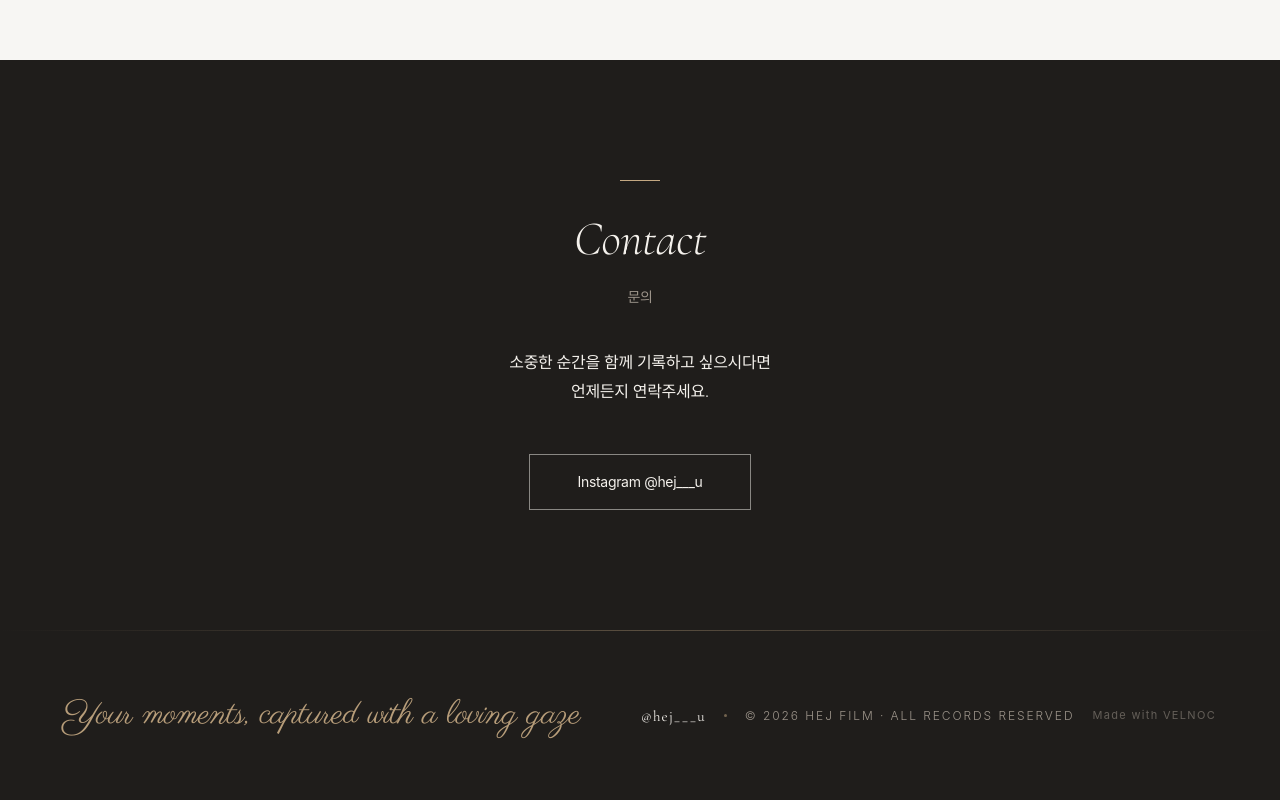
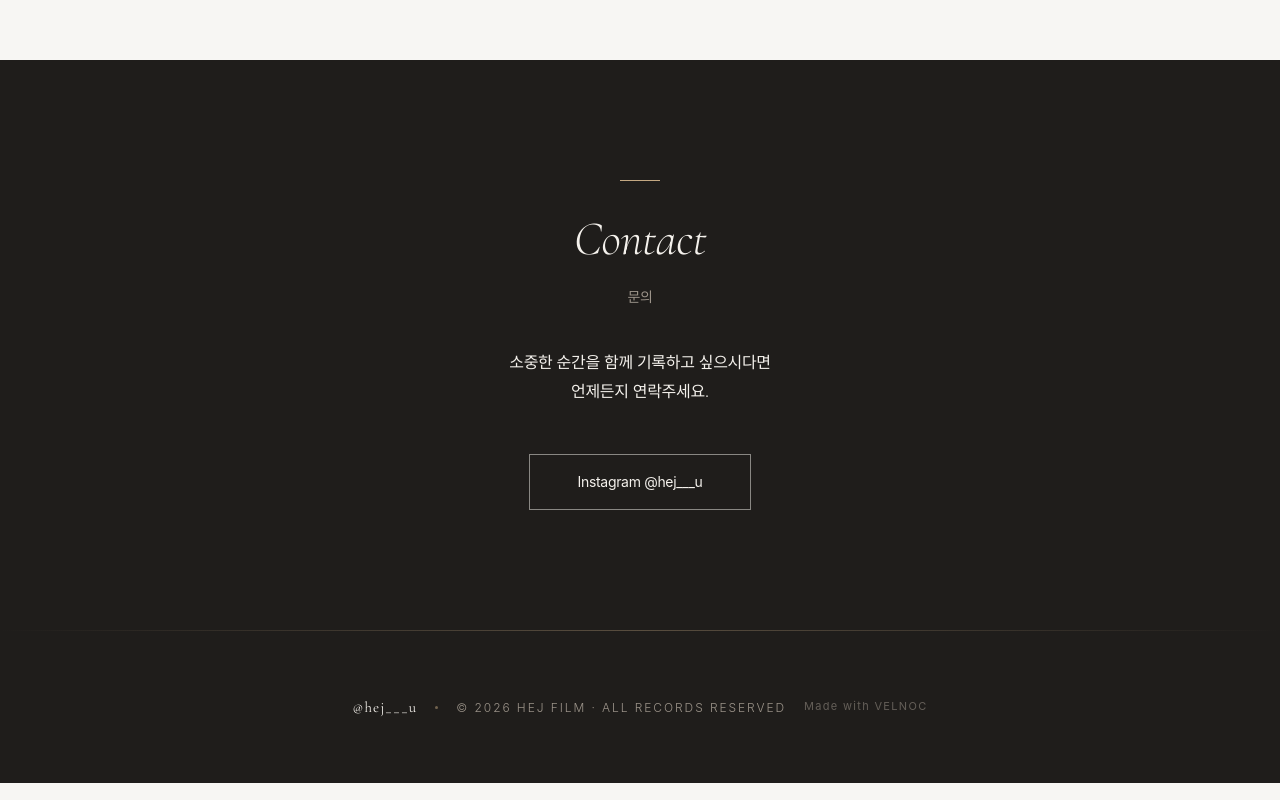
Before and after one commit to hungryangel/HEJ_film_page, an Astro site in the folder astro-site/: page / in a window 1280 px wide. Shown: the part 4738-5538 px from the top of the page. Built offline with nearby package versions, Linux system fonts and the light colour scheme; Astro itself is replaced by a stand-in of ours; a web font is replaced by a local one.

```diff
--- a/astro-site/src/components/Footer.astro
+++ b/astro-site/src/components/Footer.astro
@@ -11,12 +11,7 @@ import { site, contactLinks } from '../data/site';
 
 <footer class="footer-dark w-full" style="background:var(--color-dark);">
   <div class="reveal footer-inner container-1200">
-    <!-- 왼쪽: 필기체 시그니처 -->
-    <p class="footer-signature font-script" aria-hidden="true">
-      {site.signature}
-    </p>
-
-    <!-- 오른쪽: 핸들 · 카피라이트 · 크레딧 -->
+    <!-- 핸들 · 카피라이트 · 크레딧 -->
     <div class="footer-meta">
       <a
         href={contactLinks.instagram}
@@ -65,16 +60,7 @@ import { site, contactLinks } from '../data/site';
     padding-bottom: 64px;
   }
 
-  /* 필기체 시그니처 */
-  .footer-signature {
-    font-size: clamp(26px, 3.4vw, 34px);
-    line-height: 1.2;
-    color: var(--color-accent);
-    /* 살짝 밝게 — 다크 배경에서 골드가 충분히 떠 보이도록 */
-    opacity: 0.92;
-  }
-
-  /* 오른쪽 메타 묶음 */
+  /* 메타 묶음 (핸들·카피라이트·크레딧) */
   .footer-meta {
     display: flex;
     flex-direction: column;
@@ -115,14 +101,8 @@ import { site, contactLinks } from '../data/site';
     }
   }
 
-  /* ── 데스크톱: 좌(시그니처) / 우(메타) 한 줄 배치 ── */
+  /* ── 데스크톱: 핸들·카피라이트·크레딧을 한 줄 중앙 배치 ── */
   @media (min-width: 768px) {
-    .footer-inner {
-      flex-direction: row;
-      justify-content: space-between;
-      text-align: left;
-      gap: 24px;
-    }
     .footer-meta {
       flex-direction: row;
       align-items: center;
--- a/astro-site/src/data/site.ts
+++ b/astro-site/src/data/site.ts
@@ -28,8 +28,6 @@ export const site = {
   photographer: 'hej.u',
   location: 'SEOUL',
   copyright: '© 2026 HEJ FILM · ALL RECORDS RESERVED',
-  /* 푸터 필기체 태그라인 — '사랑의 시선으로 담은 여러분의 시간' */
-  signature: 'Your moments, captured with a loving gaze',
 
   /* 링크 공유(카톡·인스타·SNS) 미리보기 전용 문구 — 브랜드 감성 멘트 */
   ogTitle: 'HEJ Film · 헤이필름',
```
